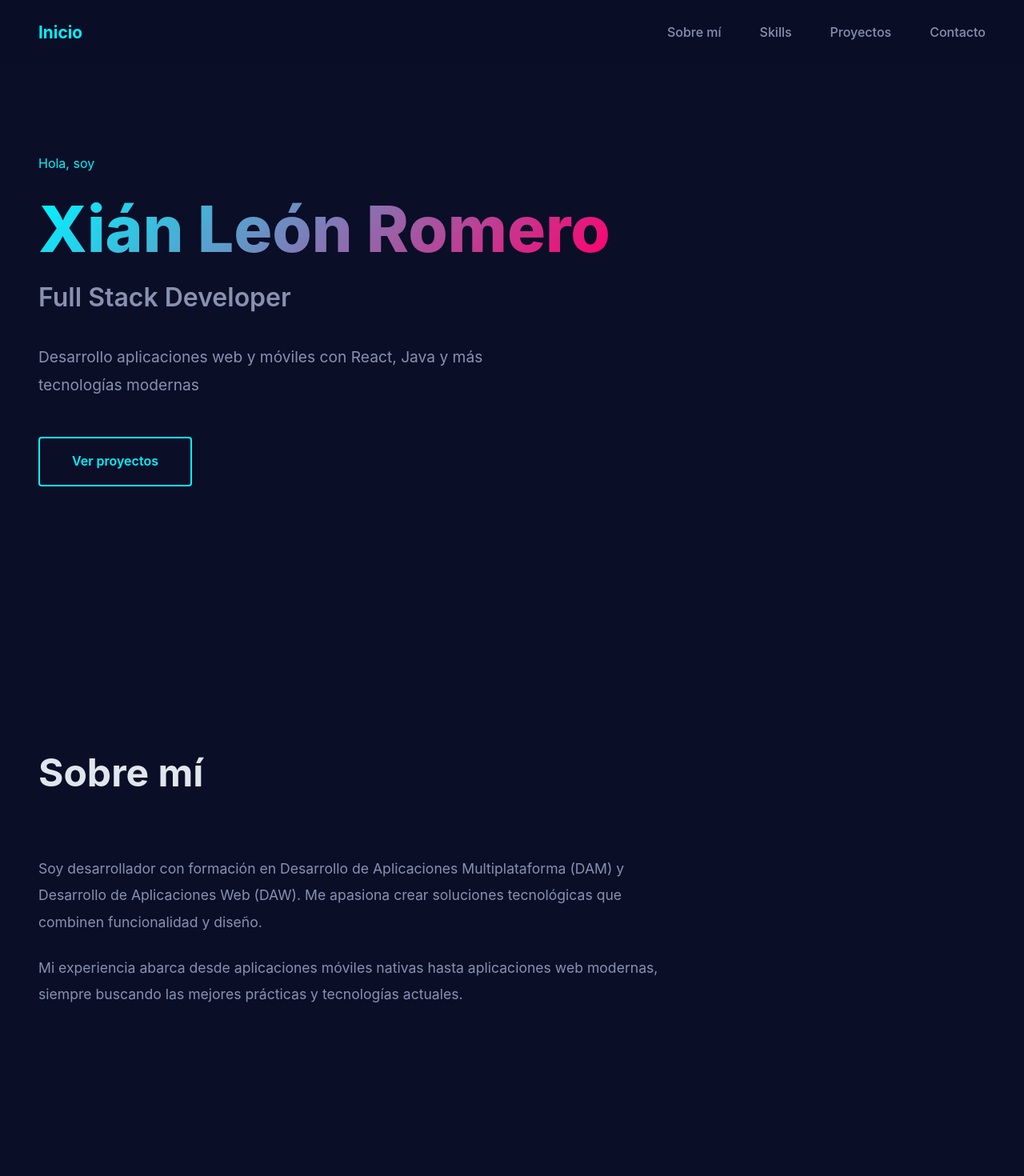
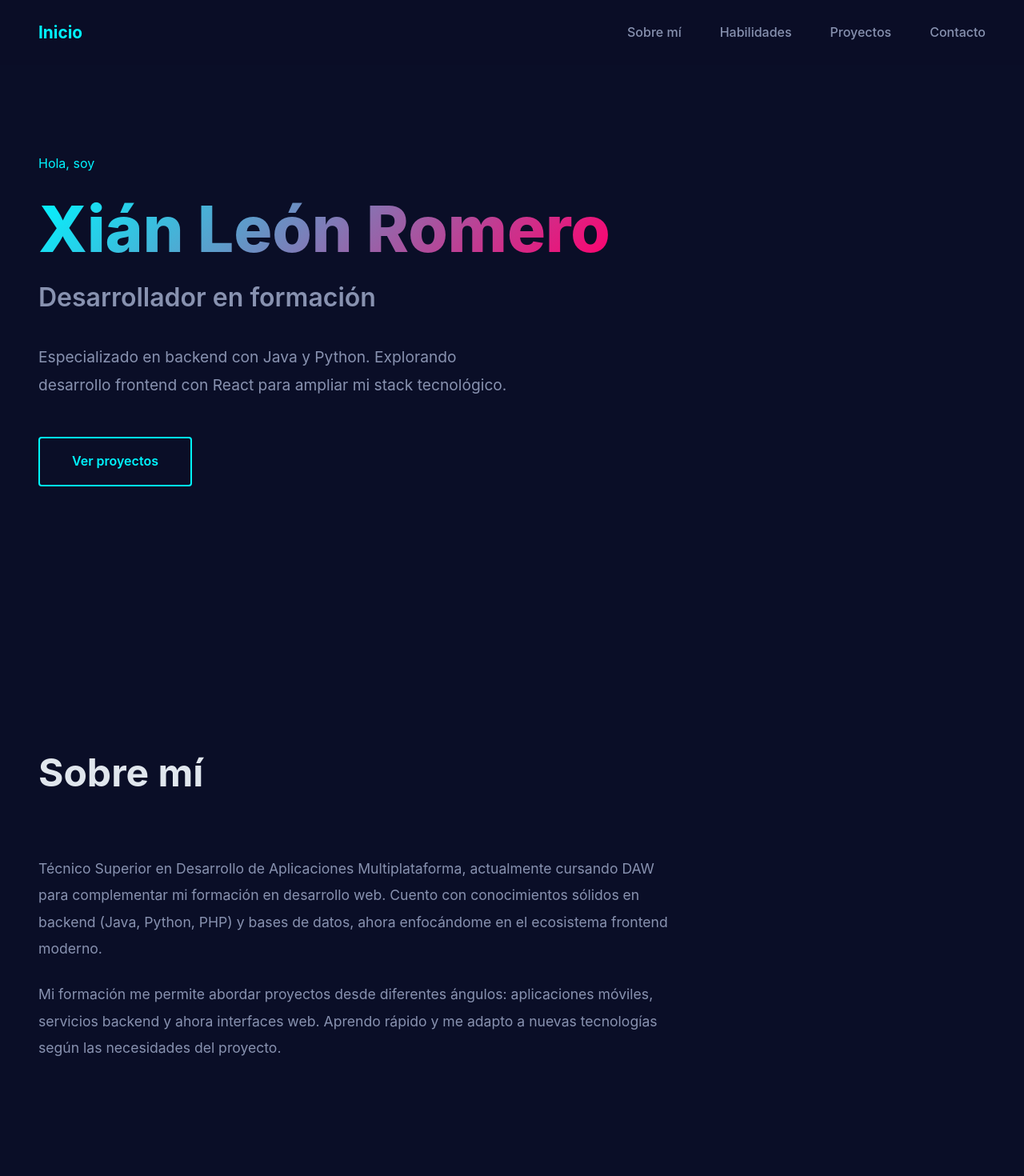
Before and after one commit to xianleonromero/portfolio, a React (Vite) app: page / in a window 1280 px wide. Shown: the top 1470 px of the page at 80% size. Built offline with nearby package versions, Linux system fonts and the light colour scheme.

Commit message:
fix and changes

```diff
--- a/src/App.css
+++ b/src/App.css
@@ -324,6 +324,14 @@ section {
   color: #00f5ff;
 }
 
+/* Texto introductorio contacto */
+.contact-text {
+  font-size: 1.3rem;
+  color: #8892b0;
+  margin-bottom: 3rem;
+  line-height: 1.8;
+}
+
 /* Footer */
 .footer {
   padding: 3rem;
--- a/src/App.jsx
+++ b/src/App.jsx
@@ -10,7 +10,7 @@ function App() {
 
         <ul className="nav-menu">
           <li><a href="#about">Sobre mí</a></li>
-          <li><a href="#skills">Skills</a></li>
+          <li><a href="#skills">Habilidades</a></li>
           <li><a href="#projects">Proyectos</a></li>
           <li><a href="#contact">Contacto</a></li>
         </ul>
@@ -21,9 +21,10 @@ function App() {
         <div className="hero-content">
           <span className="hero-label">Hola, soy</span>
           <h1>Xián León Romero</h1>
-          <p className="hero-subtitle">Full Stack Developer</p>
+          <p className="hero-subtitle">Desarrollador en formación</p>
           <p className="hero-description">
-            Desarrollo aplicaciones web y móviles con React, Java y más tecnologías modernas
+            Especializado en backend con Java y Python. Explorando
+            desarrollo frontend con React para ampliar mi stack tecnológico.
           </p>
           <a href="#projects" className="hero-cta">Ver proyectos</a>
         </div>
@@ -35,13 +36,15 @@ function App() {
 
         <div className="about-content">
         <p>
-            Soy desarrollador con formación en Desarrollo de Aplicaciones Multiplataforma (DAM)
-            y Desarrollo de Aplicaciones Web (DAW). Me apasiona crear soluciones tecnológicas
-            que combinen funcionalidad y diseño.
+          Técnico Superior en Desarrollo de Aplicaciones Multiplataforma, actualmente cursando
+          DAW para complementar mi formación en desarrollo web. Cuento con conocimientos sólidos
+          en backend (Java, Python, PHP) y bases de datos, ahora enfocándome en el ecosistema
+          frontend moderno.
         </p>
         <p>
-            Mi experiencia abarca desde aplicaciones móviles nativas hasta aplicaciones web modernas,
-            siempre buscando las mejores prácticas y tecnologías actuales.
+          Mi formación me permite abordar proyectos desde diferentes ángulos: aplicaciones móviles,
+          servicios backend y ahora interfaces web. Aprendo rápido y me adapto a nuevas tecnologías
+          según las necesidades del proyecto.
         </p>
         </div>
       </section>
@@ -110,7 +113,7 @@ function App() {
               <a href="https://github.com/xianleonromero/weather-app" target="_blank" rel="noopener noreferrer">
                 GitHub
               </a>
-              <a href="https://weather-1zghsuhbk-xianleonromeros-projects.vercel.app" target="_blank" rel="noopener noreferrer">
+              <a href="https://weather-bm8twucav-xianleonromeros-projects.vercel.app" target="_blank" rel="noopener noreferrer">
                 Demo
               </a>
             </div>
@@ -165,10 +168,16 @@ function App() {
       {/* Contact */}
       <section id="contact" className="contact">
         <h2 className="section-title">Contacto</h2>
-
+        <p className="contact-text">
+          Desarrollador Full Stack disponible para proyectos y colaboraciones.
+        </p>
         <div className="contact-content">
-
-          <a href="mailto:leonromeroxian@gmail.com" className="contact-email">
+        <a
+          href="https://mail.google.com/mail/?view=cm&fs=1&to=leonromeroxian@gmail.com"
+          className="contact-email"
+          target="_blank"
+          rel="noopener noreferrer"
+        >
           leonromeroxian@gmail.com
         </a>
 
@@ -181,11 +190,12 @@ function App() {
             </a>
           </div>
         </div>
+      </section>
+
       {/* Footer */}
       <footer className="footer">
         <p>Diseñado y desarrollado por Xián León Romero</p>
       </footer>
-      </section>
 
 
 
```
Lines whose indentation alone changed are shown as unchanged.
